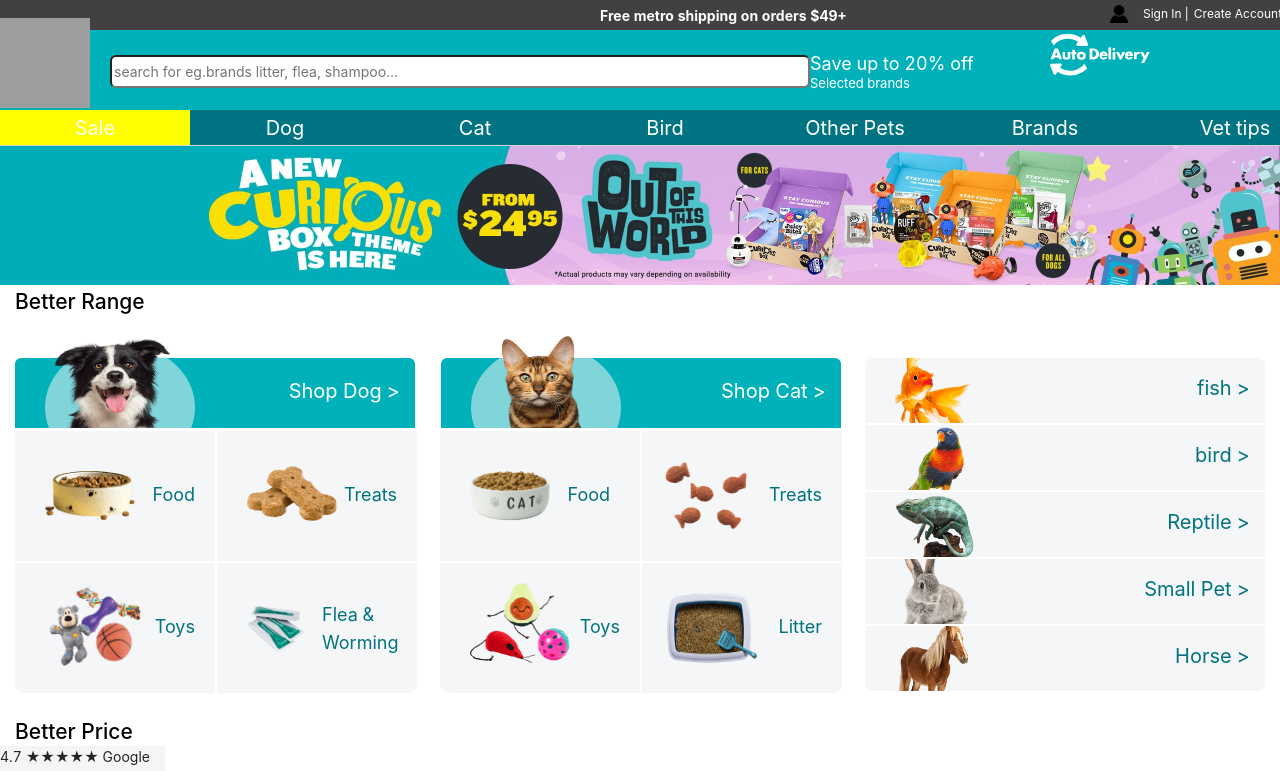
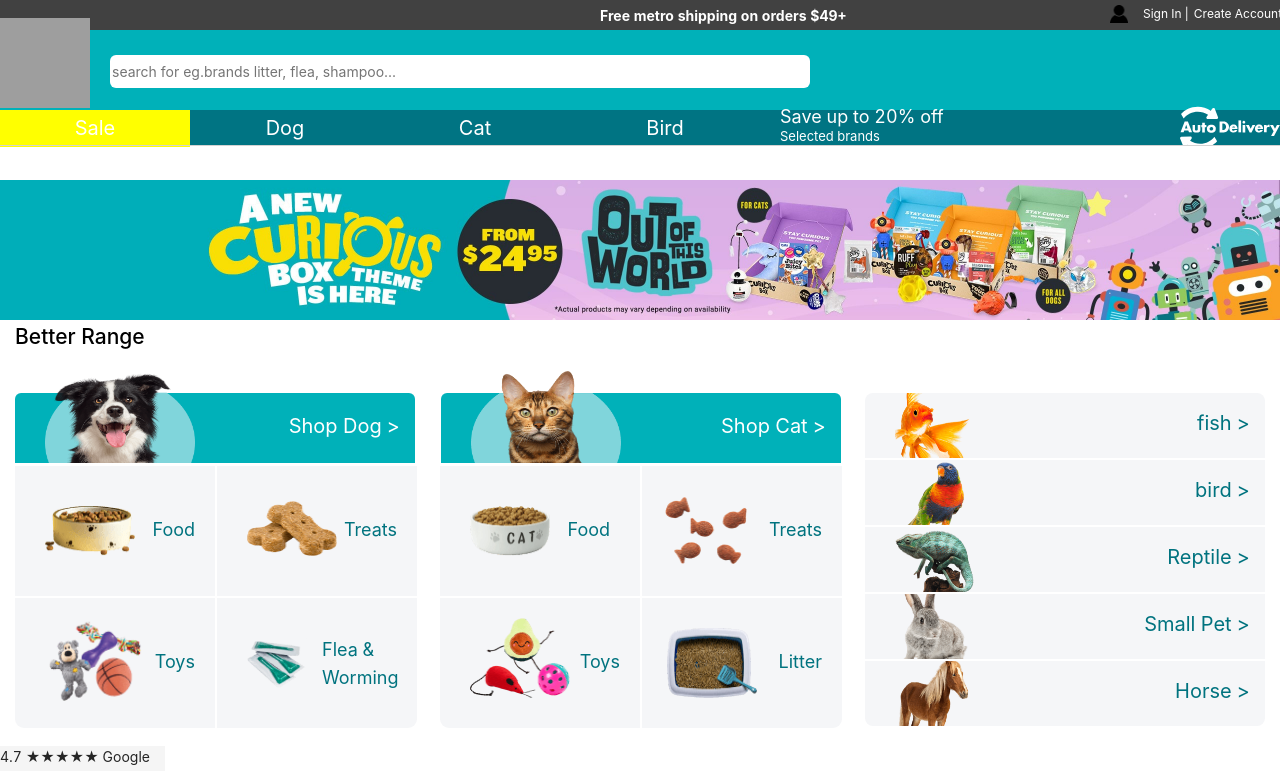
Before and after one commit to Sonny95/Petcircle1, a React (Create React App) app: page / in a window 1280 px wide. Shown: the top 771 px of the page. Built offline with nearby package versions, Linux system fonts and the light colour scheme; grey boxes are pictures that could not be loaded.

Commit message:
바뀐 md 파일

```diff
--- a/src/component/layout/Contents.js
+++ b/src/component/layout/Contents.js
@@ -33,6 +33,16 @@
         {name: 'Reptile', src: Reptile},
         {name: 'Small Pet', src: SmallP1},
         {name: 'Horse', src: Hores}]
+
+    const productList = [
+        {name : 'P1', src : P1},
+        {name : 'P2', src : P2},
+        {name : 'P3', src : P3},
+        {name : 'P4', src : P4},
+        {name : 'P5', src : P5},
+        {name : 'P6', src : P6},
+
+    ]
 
     return (
         <>
--- a/src/component/layout/Headser.js
+++ b/src/component/layout/Headser.js
@@ -6,12 +6,26 @@
 import BirdPage from "../contents/BirdPage";
 import OtherPetsPage from "../contents/OtherPetsPage";
 import {
-    CartBox, CartImg, CreatButton, HeaderLoginBox, HeadLogo, HeadTopBox, HeadTopContainer, LoginImg,
+    AutoImg,
+    CartBox,
+    CartImg,
+    CreatButton,
+    HeaderLoginBox,
+    HeadLogo,
+    HeadTopBox,
+    HeadTopContainer,
+    Letter1Box, Letter2Box,
+    LetterContainer,
+    LoginImg,
     MenuBox,
-    MenuContainer,
-    MenuUnit, SearchBox,
+    MenuContainer, MenuOpenBox,
+    MenuUnit,
+    SearchBox,
+    SearchInput,
     ShipHeader,
-    ShipHeaderBox, ShipHeaderLetter, SigninButtom
+    ShipHeaderBox,
+    ShipHeaderLetter,
+    SigninButtom
 } from "../../resources/styledComponent/header";
 import AutoDelivery from "../../resources/Photo/auto-delivery-icon.svg"
 
@@ -93,28 +107,22 @@
                         <HeadLogo src="https://www.petcircle.com.au/petcircle-assets/images/PC-Logo.svg"/>
                         <SearchBox>
 
-                            <input placeholder={'search for eg.brands litter, flea, shampoo...'} value={text} onChange={changeText} type="text"
-                                   style={{
-                                       height: 33,
-                                       marginTop: 25,
-                                       width: '100%',
-                                       Border:'none',
-                                       borderRadius:6,
-                                       color:'black'
-                                   }}/>
+                            <SearchInput placeholder={'search for eg.brands litter, flea, shampoo...'} value={text} onChange={changeText} type="text"/>
                             {text.length !== 0 &&
                             <div style={{backgroundColor: 'white', width: 'calc(100% + 6.5px)', color: 'black'}}>
                                 {productlist.map(value => <div>{value}</div>)}
                             </div>}
                         </SearchBox>
+                        <LetterContainer>
 
-                        <div style={{width: 240, height: 23, float: 'left', marginTop: 20, fontSize: 18}}>
+                        <Letter1Box>
                             Save up to 20% off
-                        </div>
-                        <div style={{width: 240, height: 20, float: 'left', fontSize: 13}}>
+                        </Letter1Box>
+                        <Letter2Box>
                             Selected brands
-                        </div>
-                        <img src={AutoDelivery} style={{width:100, height:50}}/>
+                        </Letter2Box>
+                        <AutoImg src={AutoDelivery} />
+                        </LetterContainer>
 
                     </HeadTopBox>
 
@@ -144,16 +152,10 @@
                 </MenuBox>
             </MenuContainer>
 
-            {/*menu bar*/}
-            <div style={{
-                position: 'absolute',
-                backgroundColor: 'white',
-                width: '100vw',
-                zIndex: 1,
-                borderBottom: '1px solid lightGray'
-            }}>
+
+            <MenuOpenBox>
                 {getPage(activeKey)}
-            </div>
+            </MenuOpenBox>
 
 
         </>
--- a/src/resources/styledComponent/header.js
+++ b/src/resources/styledComponent/header.js
@@ -107,3 +107,45 @@
   float: left;
   margin-left: 20px;
   `
+
+export const SearchInput = styled.input`
+  height: 33px;
+  margin-top: 25px;
+  width: 100%;
+  Border:none;
+  border-radius:6px;
+  color:black;
+  `
+
+export const LetterContainer = styled.div`
+  width:500px;
+  height:50px;
+  float:right;
+  margin-top:15px;
+  `
+
+export const Letter1Box = styled.div`
+  width: 400px;
+  height: 23px;
+  float: left;
+  font-size: 18px;
+  `
+export  const Letter2Box = styled.div`
+  width: 200px;
+  height: 20px;
+  float: left;
+  font-size: 13px;
+`
+
+export const AutoImg = styled.img`
+  width:100px;
+  height:50px;
+  `
+
+export const MenuOpenBox = styled.div`
+  position: absolute;
+  background-color: white;
+  width: 100vw;
+  z-index: 1;
+  border-bottom: 1px solid lightGray;
+  `
```
